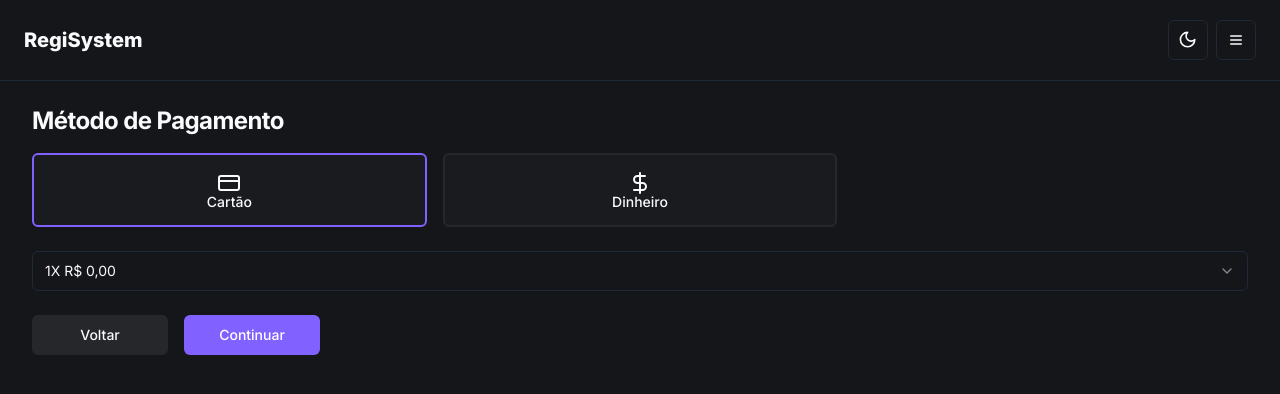
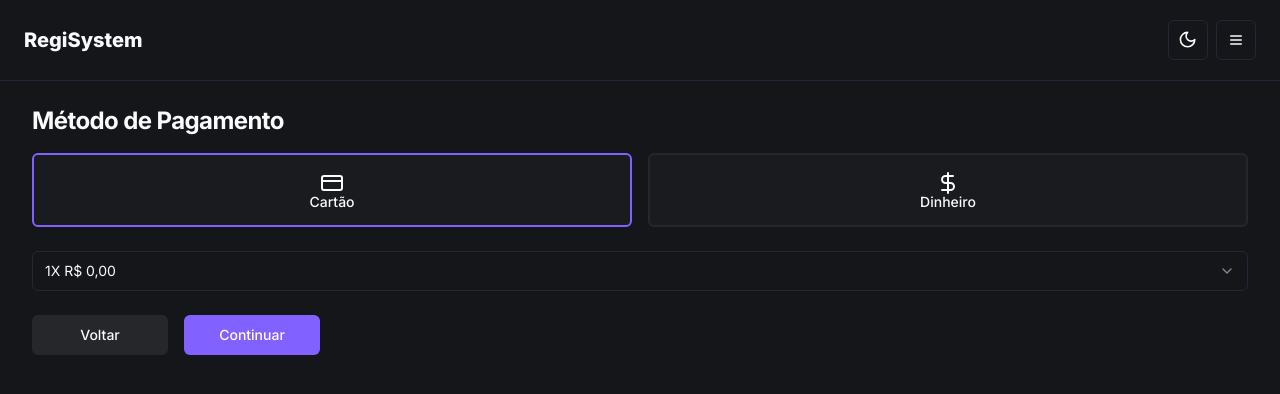
Before and after one commit to JonatanPaes/regisystem, a Next.js app: page /assistant/product/1/payment in a window 1280 px wide. Shown: the top 394 px of the page. Built offline with nearby package versions, Linux system fonts and the light colour scheme.

Commit message:
styles: adjust desktop layout for improved appearance

```diff
--- a/src/app/(app)/assistant/product/[id]/payment/page.tsx
+++ b/src/app/(app)/assistant/product/[id]/payment/page.tsx
@@ -61,7 +61,7 @@ export default function Payment({ params }: { params: { id: string } }) {
         Método de Pagamento
       </h1>
 
-      <div className="grid gap-6  pt-0">
+      <div className="grid gap-6 pt-0">
         <Controller
           control={control}
           name="type"
@@ -69,7 +69,7 @@ export default function Payment({ params }: { params: { id: string } }) {
             return (
               <RadioGroup
                 onValueChange={field.onChange}
-                className="grid grid-cols-3 gap-4"
+                className="grid grid-cols-2 gap-4"
                 defaultValue={field.value}
               >
                 <div>
--- a/src/app/(app)/layout.tsx
+++ b/src/app/(app)/layout.tsx
@@ -7,10 +7,12 @@ import { Header } from '../components/header'
 export default function StoreLayout({ children }: { children: ReactNode }) {
   return (
     <AssistantProvider>
-      <div className="flex min-h-screen flex-col antialiased">
+      <div className="flex min-h-screen flex-col antialiased ">
         <Header />
 
-        <div className="flex flex-1 flex-col gap-4 p-8 pt-6">{children}</div>
+        <div className="ml-auto mr-auto flex w-full max-w-[85rem] flex-1 flex-col gap-4 p-8 pt-6">
+          {children}
+        </div>
       </div>
     </AssistantProvider>
   )
```
